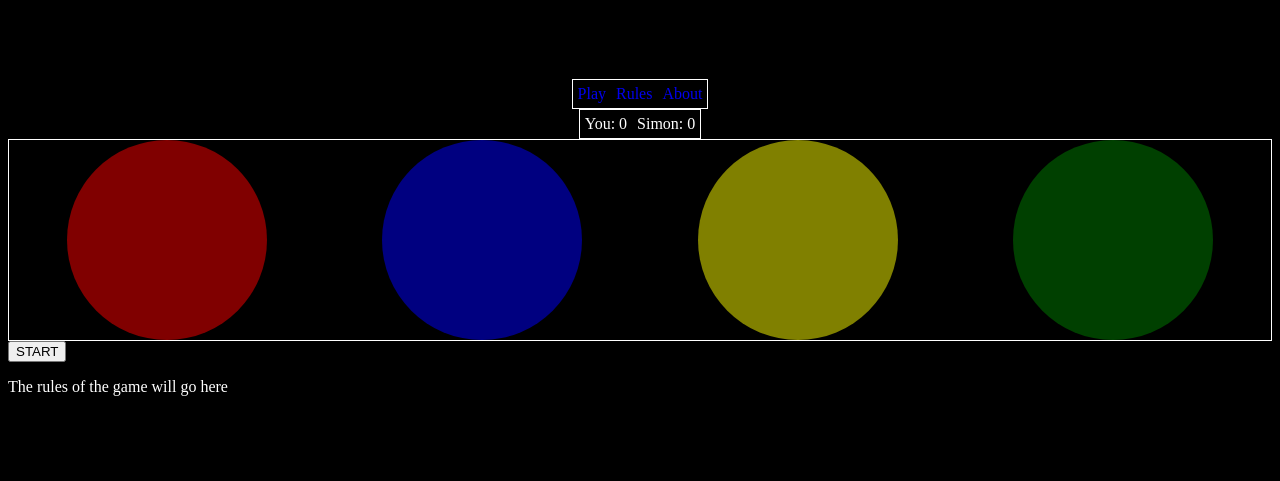
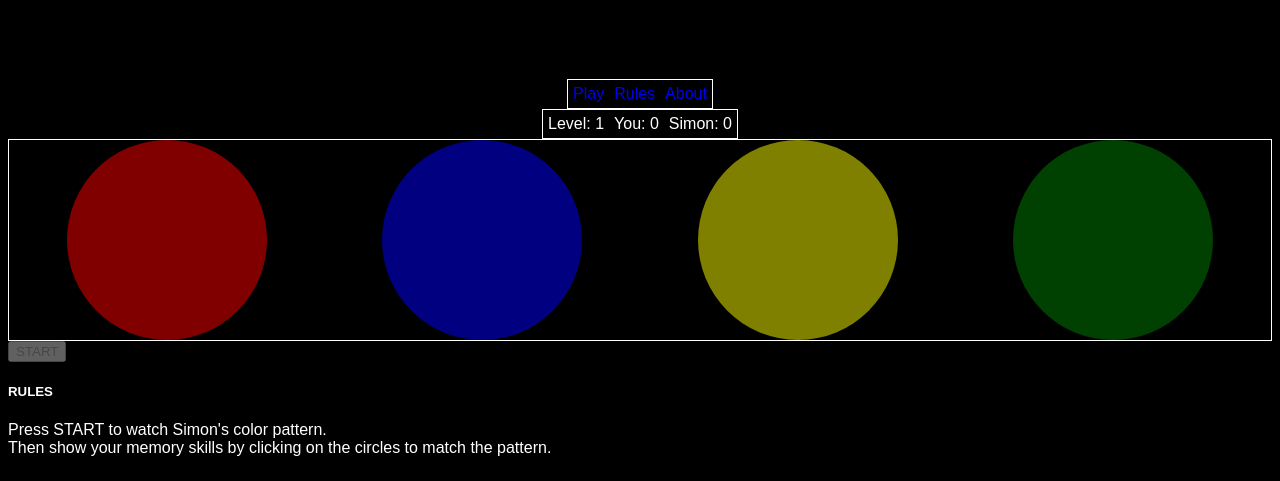
Before and after one commit to gxlgit/simon_game, a plain HTML site: page index.html in a window 1280 px wide. Both pictures are taken after a click on the button "START". Shown: the part 330-811 px from the top of the page. Drawn offline with nearby package versions, Linux system fonts and the light colour scheme.

Commit message:
disable START button once game has started

```diff
--- a/index.html
+++ b/index.html
@@ -19,6 +19,7 @@
         <a href="#">About</a>
       </nav>
       <div class="score">
+        <div class="level">Level: 1</div>
         <div class="player-score">You: 0</div>
         <div class="simon-score">Simon: 0</div>
       </div>
@@ -30,7 +31,9 @@
       </div>
       <button type="button" class="start-bttn">START</button>
       <div id ='Rules' class='rules'>
-        <p>The rules of the game will go here</p>
+        <h5>RULES</h5>
+        <p>Press START to watch Simon's color pattern.<br>
+          Then show your memory skills by clicking on the circles to match the pattern.</p>
       </div>
 
     </main>
--- a/script.js
+++ b/script.js
@@ -11,7 +11,7 @@ let simonScore = 0
 let randomColorPattern = []
 let numOfFlashes = 4
 let colorsAvailable = ['red', 'blue', 'yellow', 'green']
-// let playerColorPattern =[]
+
 
 
 //Setup JQuery objects and listeners
@@ -37,6 +37,7 @@ function turnOffPlayerClickEvents(){
     $('.' + colorsAvailable[x] +'-circle').off()
   }//end for
   //FIX  need to enable startButton
+  $('.start-bttn').prop('disabled', false)
 }
 
 function generateRandomColorPattern() {
@@ -48,59 +49,38 @@ function generateRandomColorPattern() {
   console.log("the pattern " + randomColorPattern)
 }//end generateRandomColorPattern()
 
-// function addFlash(theCircle) {
-//   theCircle.addClass('flash')
-//   console.log('added flash ' + theCircle)
-//
-// }
-// function removeFlash(theCircle) {
-//   theCircle.removeClass('flash')
-//   console.log('remove flash')
-// }
 
 function flashColorPattern() {
-
-//  for( x in randomColorPattern){
-    // console.log('loop'+x)
-
-    // let currCircle = $('.' + colorsAvailable[randomColorPattern[x]] +'-circle')
-    // console.log(currCircle)
-    //let theTime = x
-
+  //this function sets an setInterval
+  //every 1 sec it will set the turnFlashOn and turnFlashOff timers for each circle
+  //in the randomColorPattern
+  //this keeps colors from flashing at the same time or out of order
   let x = 0
   let theTimer = setInterval(function(){
-    console.log("the interval: " + x)
+
       let currCircle = $('.' + colorsAvailable[randomColorPattern[x]] +'-circle')
+
       if(x < randomColorPattern.length){
-    setTimeout(function(){
-                          currCircle.addClass('flash')
-                        },(.5)*500)
-
+        setTimeout(function(){currCircle.addClass('flash')},(.5)*500)
         setTimeout(function(){currCircle.removeClass("flash")},(1.5)*500)
       }//end if
       else{
+        //if at the end randomColorPattern turn off Interval Timer
         clearInterval(theTimer)
       }//end else
       x++
     }, 1000)//end set interval
 
-   //this kind of works
-    // setTimeout(function(){
-    //                       currCircle.addClass('flash')
-    //                     },(theTime+.5)*300)
-    //
-    // setTimeout(function(){currCircle.removeClass("flash")},(theTime+1.5)*300)
-
-//  }//end for
 }//end flashColorPattern()
 
 function checkIfCorrect(){
-  // console.log('checkIfCorrect')
-  // console.log($(this).attr('data-color'))
-  //might have to keep track of user clicks if this doesntwork
+  //function checks to see if the circle clicked
+  //matches the first(next) item in the randomColorPattern
+
   if(parseInt($(this).attr('data-color'), 10) === randomColorPattern.shift())
   {
     if( randomColorPattern.length === 0 ){
+      //FIX change DOM to say You win!
       alert( "You Win!")
       playerScore += 1
       $('.player-score').html('You: ' + playerScore)
@@ -110,7 +90,7 @@ function checkIfCorrect(){
     //then keep going
   }
   else{
-    // console.log("You Lose!")
+    //FIX change DOM to say You Lose!
     alert("You Lose!")
     simonScore += 1
     $('.simon-score').html('Simon: ' + simonScore)
@@ -120,22 +100,24 @@ function checkIfCorrect(){
 
 
 
-
-
 function startGame( event ) {
     console.log('Start game has been clicked')
   //FIX- disable start button???
+
+  $('.start-bttn').prop('disabled', true)
 
   //on click generate random color pattern
   generateRandomColorPattern()
 
   // DOM message for player to begin
+  //FIX message direct to DOM
   alert('Player Ready?')
 
   //when player clicks ready, flash the random color pattern
   flashColorPattern()
 
-  console.log("assuming the user won't try to play until all the colors flash...")
+  //FIX-- check logic of this?
+  // console.log("assuming the user won't try to play until all the colors flash...")
   //could set an interval to check if player toggle set to true???
   //set player toggle equal to true
   playerToggle = true
--- a/style.css
+++ b/style.css
@@ -3,6 +3,7 @@ body {
   flex-direction: column;
   background-color: black;
   color: white;
+  font-family: arial;
 }
 
 header {
@@ -59,21 +60,12 @@ a {
 }
 
 
-.circle:active{
+.circle:active {
   opacity: 1;
-  border: solid 1px white;
+  border: solid 4px white;
 
 }
 
-
-
-/*.red-circle{
-  background-color: red;
-
-}
-.blue-circle{
-  background-color: blue;
-}*/
 /*this class can be added to make a circle button flash*/
 .flash {
   opacity: 1;
@@ -91,3 +83,7 @@ a {
     50% { opacity: 1 }
     100% { opacity: .5}
 }*/
+
+.rules {
+  font-family: arial;
+}
```
Lines whose indentation alone changed are shown as unchanged.
